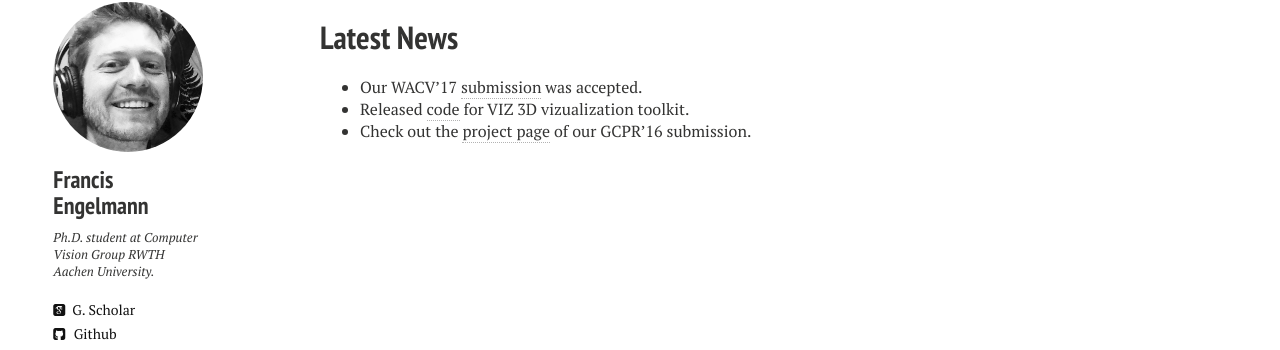
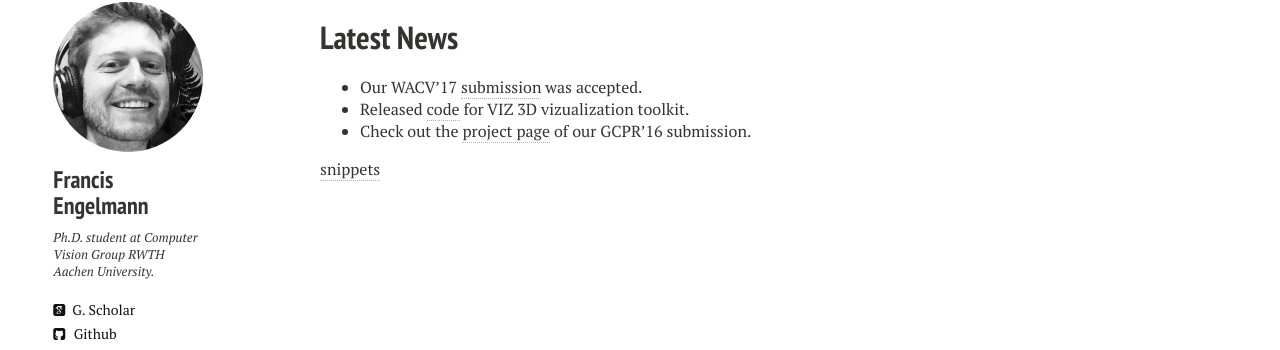
Before and after one commit to francisengelmann/francisengelmann.github.io, a Jekyll site: the page built from index.md, in a window 1280 px wide. Shown: the part 303-653 px from the top of the page. Built offline with Jekyll 4.4.1, drawn with Linux system fonts in a browser that asks for light colours; nearby versions of some CDN libraries.

Commit message:
Update index.md

```diff
--- a/index.md
+++ b/index.md
@@ -9,3 +9,6 @@ image:
 * Our WACV'17 [submission](http://www.vision.rwth-aachen.de/publication/00146/) was accepted.
 * Released [code](https://github.com/francisengelmann/viz) for VIZ 3D vizualization toolkit.
 * Check out the [project page](http://www.vision.rwth-aachen.de/page/shape_priors) of our GCPR'16 submission.
+
+
+[snippets](https://github.com/francisengelmann/francisengelmann.github.io/blob/master/snippets.md)
```
